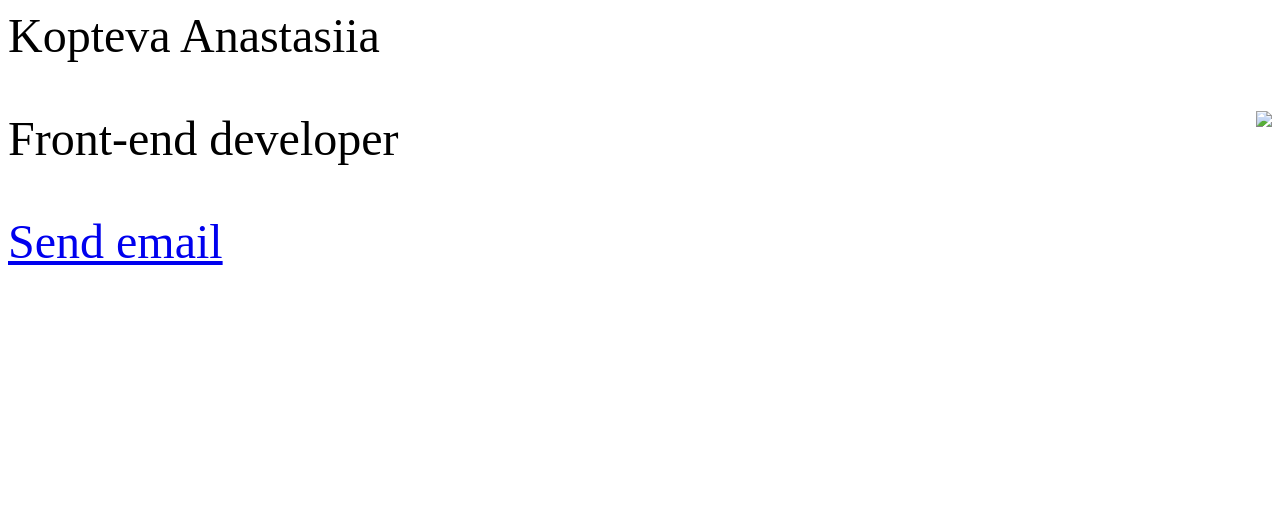
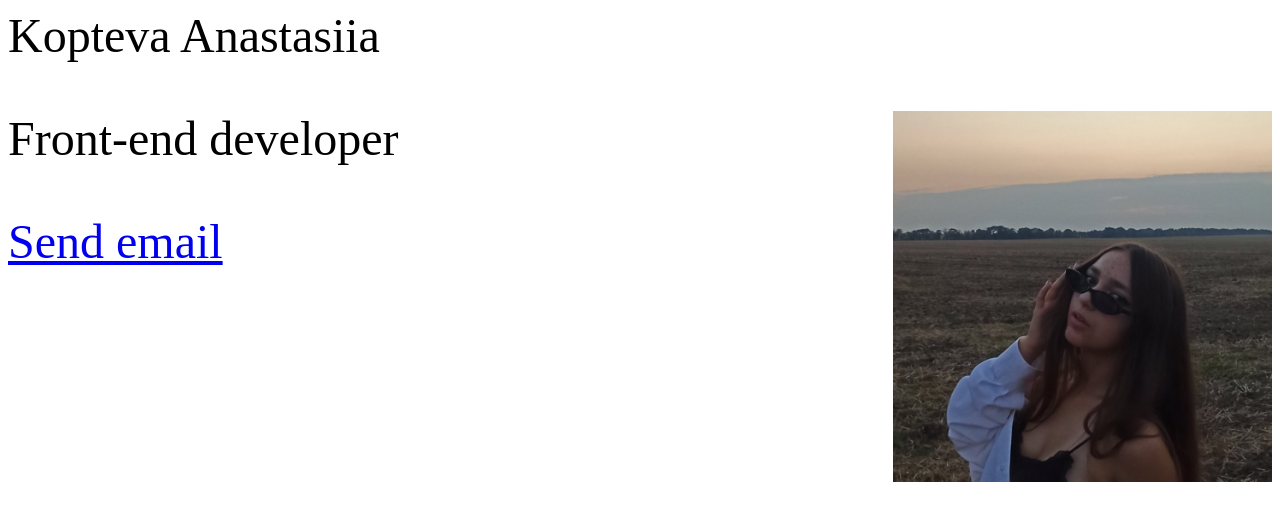
Before and after one commit to Anastasiia121/project.front-end1, a plain HTML site: page index.html in a window 1280 px wide. Drawn offline with Linux system fonts and the light colour scheme; files whose address does not match are found by name; a web font is replaced by a local one.

Commit message:
My first commit

```diff
--- a/index.html
+++ b/index.html
@@ -25,7 +25,7 @@
  </head>
  <body>
      <p>
-     <img src="example.jpq"
+     <img src="file:///home/nastya/project_now/project.front-end1/example.jpg"
      style="max-width:30%;height:auto;">
      Front-end developer
      </p>
```
